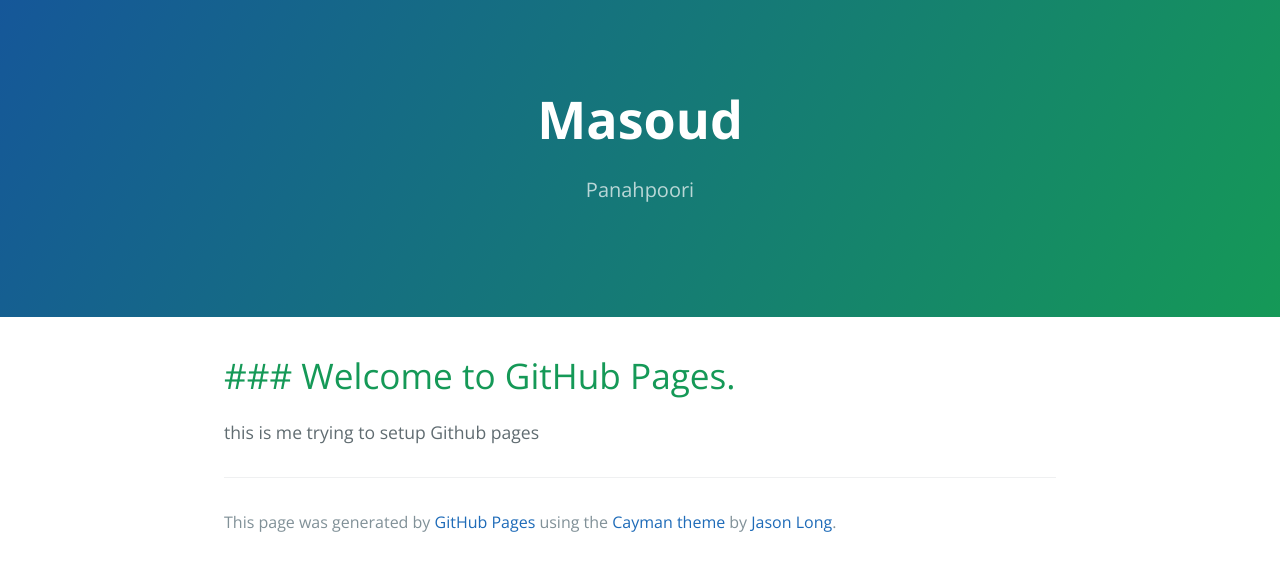
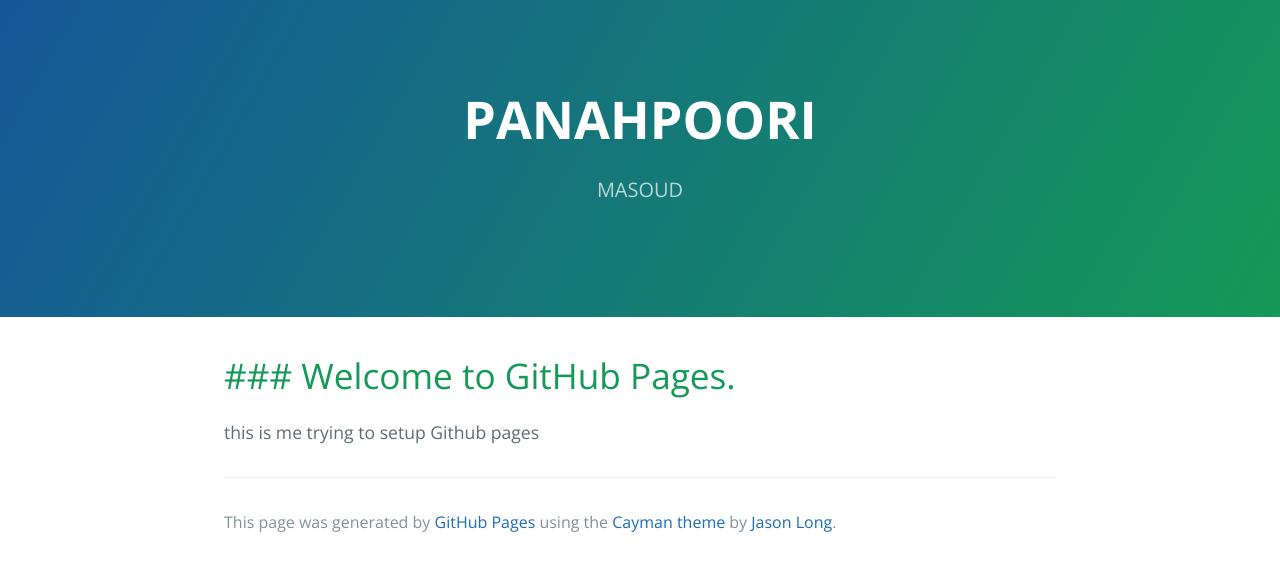
Before and after one commit to lvlasuod/lvlasuod.github.io, a plain HTML site: page index.html in a window 1280 px wide. Drawn offline with nearby package versions, Linux system fonts and the light colour scheme.

Commit message:
Update index.html

```diff
--- a/index.html
+++ b/index.html
@@ -11,8 +11,8 @@
   </head>
   <body>
     <section class="page-header">
-      <h1 class="project-name">Masoud</h1>
-      <h2 class="project-tagline">Panahpoori</h2>
+      <h1 class="project-name">PANAHPOORI</h1>
+      <h2 class="project-tagline">MASOUD</h2>
     </section>
 
     <section class="main-content">
```
